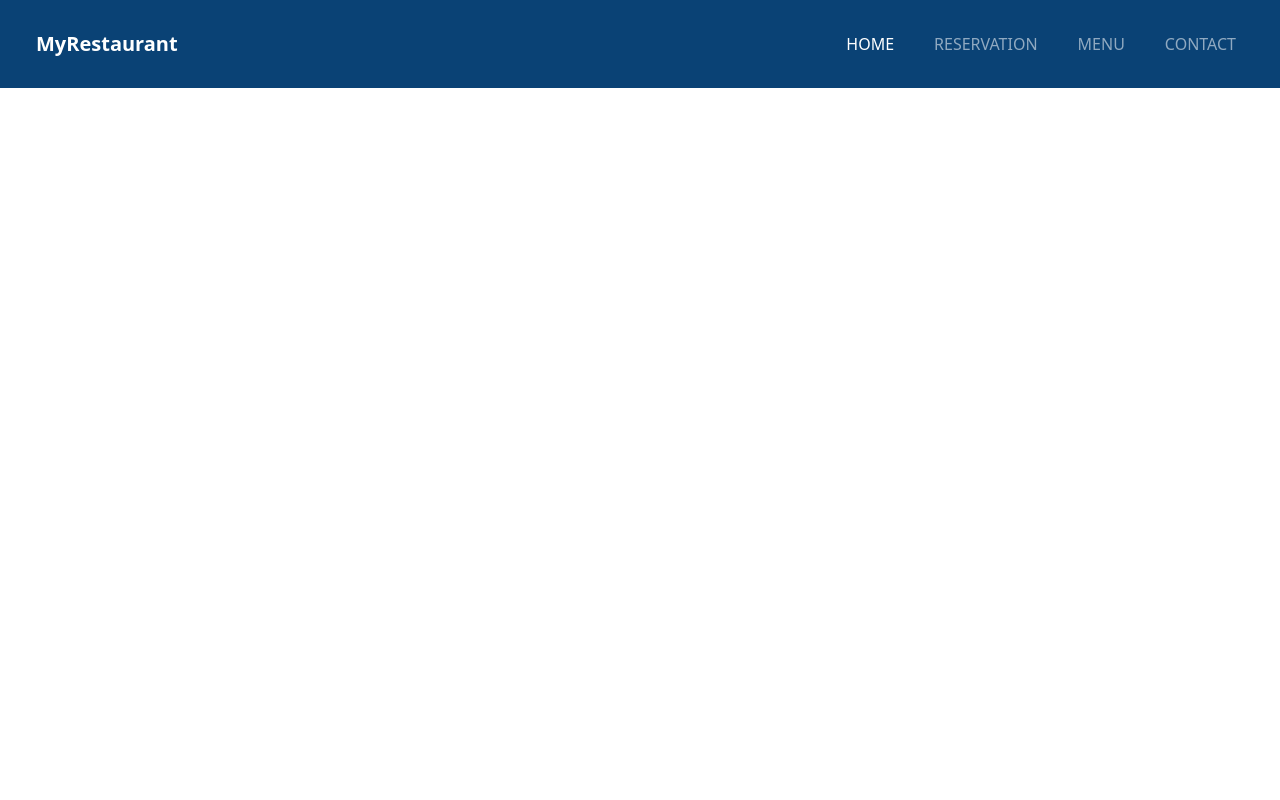
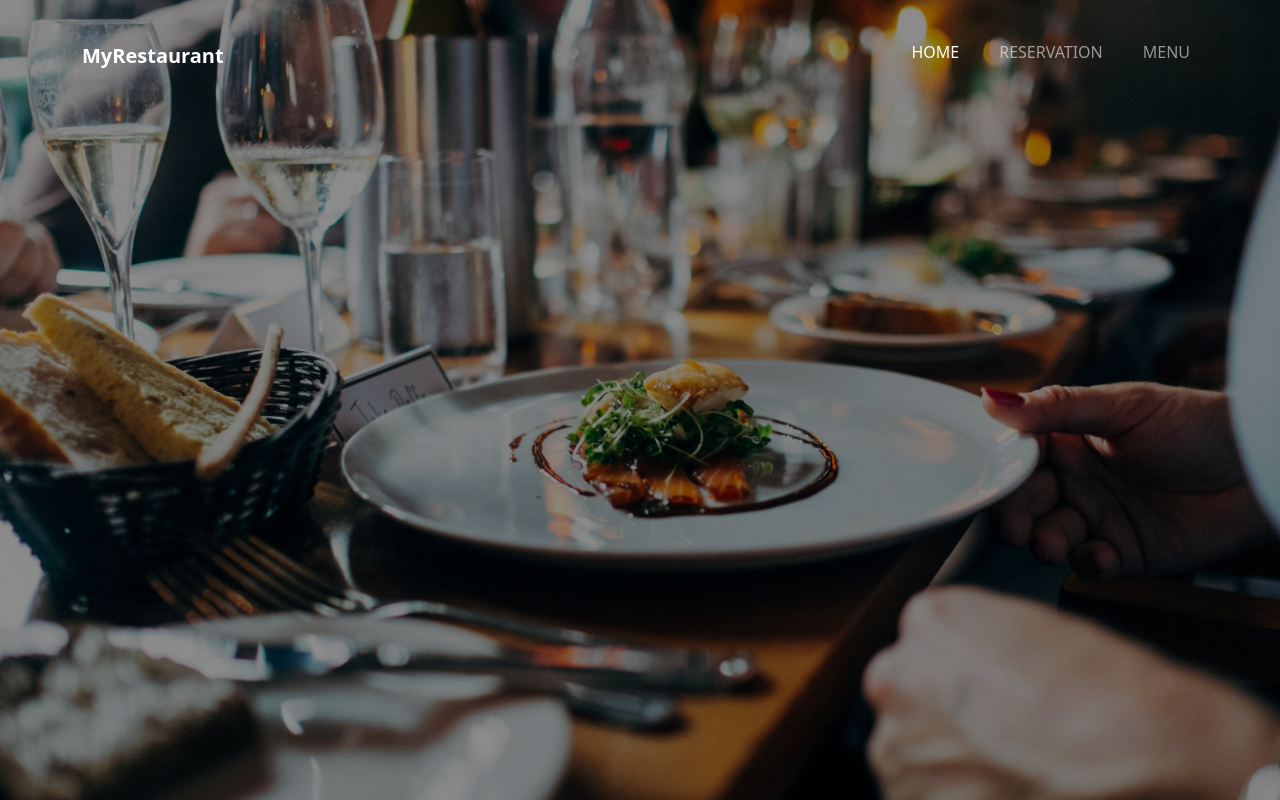
Before and after one commit to MatxCode/MyRestaurant, a plain HTML site: page index.html in a window 1280 px wide. Drawn offline with nearby package versions, Linux system fonts and the light colour scheme.

Commit message:
add background and adjust nav-bar

```diff
--- a/assets/style/style.css
+++ b/assets/style/style.css
@@ -0,0 +1,16 @@
+
+/* Background */
+
+body
+{
+    overflow: hidden;
+}
+
+.bg-img
+{
+    height: 100vh;
+    width: 100vw;
+    object-fit: cover;
+    filter: brightness(0.55);
+    position: absolute;
+}
--- a/index.html
+++ b/index.html
@@ -11,12 +11,12 @@
     </head>
 
     <body>
-
+        <img class="bg-img" src="assets/img/img-background.jpg" alt="background image">
         <header>
             <!-- MENU NAVIGATION-->
-            <nav class="navbar navbar-expand-lg navbar-dark p-4" style="background-color: #0a4275;">
-                <div class="container-fluid">
-                    <a class="navbar-brand fw-bold" href="#">MyRestaurant</a>
+            <nav class="navbar navbar-expand-lg navbar-dark p-4">
+                <div class="container">
+                    <h1><a class="navbar-brand fw-bold" href="#">MyRestaurant</a></h1>
                     <button class="navbar-toggler" type="button" data-bs-toggle="collapse" data-bs-target="#navbarNav"
                             aria-controls="navbarNav" aria-expanded="false" aria-label="Toggle navigation">
                         <span class="navbar-toggler-icon"></span>
@@ -32,16 +32,12 @@
                             <li class="nav-item">
                                 <a class="nav-link" href="produit.html">MENU</a>
                             </li>
-                            <li class="nav-item">
-                                <a class="nav-link" href="produit.html">CONTACT</a>
-                            </li>
                         </ul>
                     </div>
                 </div>
             </nav>
             <!-- FIN MENU NAVIGATION-->
         </header>
-
     </body>
     <script src="https://cdn.jsdelivr.net/npm/bootstrap@5.3.3/dist/js/bootstrap.bundle.min.js"
             integrity="sha384-YvpcrYf0tY3lHB60NNkmXc5s9fDVZLESaAA55NDzOxhy9GkcIdslK1eN7N6jIeHz"
```
Also changed, not shown: assets/img/img-background.jpg (added).
